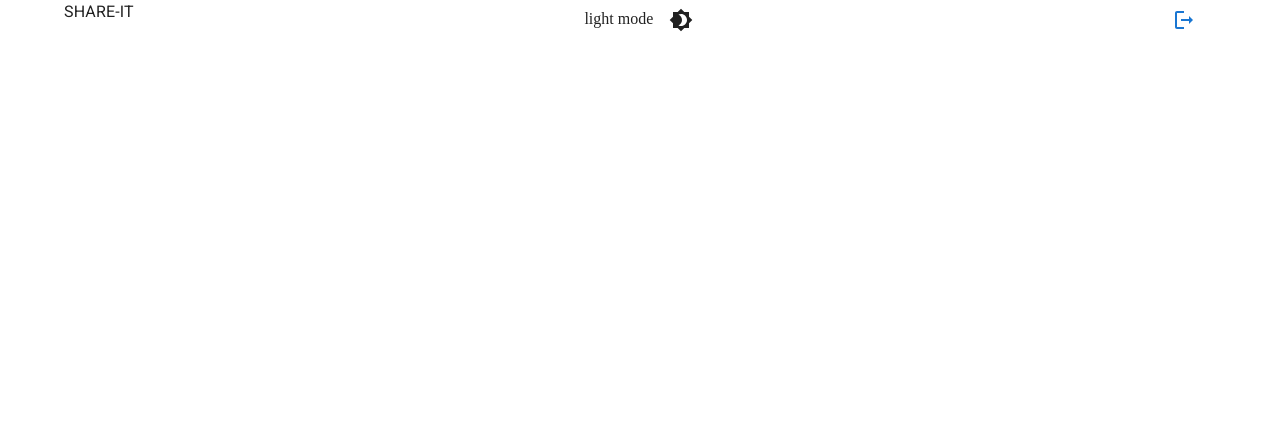
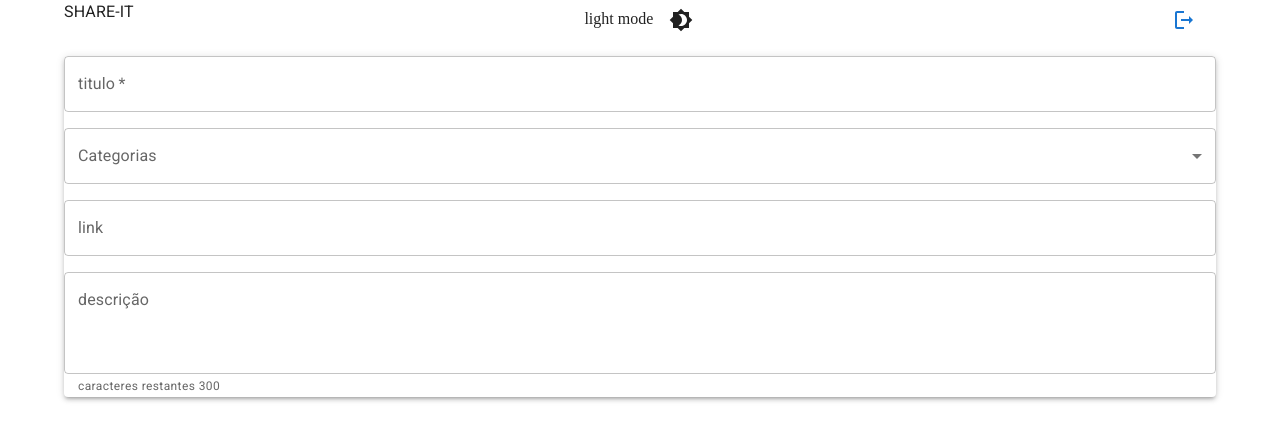
Before and after one commit to Notye1K/share-it, a React (Create React App) app: page / in a window 1280 px wide. Shown: the top 440 px of the page. Built offline with nearby package versions, Linux system fonts and the light colour scheme.

Commit message:
feat: add constraints for categories and description

```diff
--- a/src/Pages/Publications/index.js
+++ b/src/Pages/Publications/index.js
@@ -1,12 +1,131 @@
-import { Box } from '@mui/material'
+import {
+    Box,
+    Checkbox,
+    Container,
+    FormControl,
+    InputLabel,
+    ListItemText,
+    MenuItem,
+    OutlinedInput,
+    Paper,
+    Select,
+    TextField,
+} from '@mui/material'
+import { useContext, useState } from 'react'
 import Header from '../../Components/Header'
+import AlertContext from '../../Contexts/AlertContext'
 
+const ITEM_HEIGHT = 48
+const ITEM_PADDING_TOP = 8
+const MenuProps = {
+    PaperProps: {
+        style: {
+            maxHeight: ITEM_HEIGHT * 4.5 + ITEM_PADDING_TOP,
+            width: 250,
+        },
+    },
+}
+
+const names = [
+    'Oliver Hansen',
+    'Van Henry',
+    'April Tucker',
+    'Ralph Hubbard',
+    'Omar Alexander',
+    'Carlos Abbott',
+    'Miriam Wagner',
+    'Bradley Wilkerson',
+    'Virginia Andrews',
+    'Kelly Snyder',
+]
+
+let selected = ''
 export default function Publications() {
+    const [personName, setPersonName] = useState([])
+    const { setOpen, setMessage } = useContext(AlertContext)
+
+    const handleChange = (event) => {
+        const {
+            target: { value },
+        } = event
+        if (
+            personName.length >= 3 &&
+            personName.every((name) => name !== selected)
+        ) {
+            setMessage('No máximo 3 categorias')
+            setOpen(true)
+            return
+        }
+        setPersonName(typeof value === 'string' ? value.split(',') : value)
+    }
     return (
         <>
             <Header />
 
-            <Box></Box>
+            <Box>
+                <Container>
+                    <Paper
+                        elevation={3}
+                        sx={{
+                            display: 'flex',
+                            flexDirection: 'column',
+                            gap: '1em',
+                        }}
+                    >
+                        <TextField
+                            id="outlined-basic"
+                            label="titulo"
+                            variant="outlined"
+                            required
+                        />
+                        <FormControl>
+                            <InputLabel id="demo-multiple-checkbox-label">
+                                Categorias
+                            </InputLabel>
+                            <Select
+                                labelId="demo-multiple-checkbox-label"
+                                id="demo-multiple-checkbox"
+                                multiple
+                                value={personName}
+                                onChange={handleChange}
+                                input={<OutlinedInput label="Categorias" />}
+                                renderValue={(selected) => selected.join(', ')}
+                                MenuProps={MenuProps}
+                            >
+                                {names.map((name) => (
+                                    <MenuItem
+                                        key={name}
+                                        value={name}
+                                        onClick={() => (selected = name)}
+                                    >
+                                        <Checkbox
+                                            checked={
+                                                personName.indexOf(name) > -1
+                                            }
+                                        />
+                                        <ListItemText primary={name} />
+                                    </MenuItem>
+                                ))}
+                            </Select>
+                        </FormControl>
+                        <TextField
+                            id="outlined-basic"
+                            label="link"
+                            variant="outlined"
+                            type="url"
+                        />
+                        <TextField
+                            id="outlined-multiline-static"
+                            label="descrição"
+                            variant="outlined"
+                            multiline
+                            rows={3}
+                            inputProps={{ maxLength: 300 }}
+                            helperText={`caracteres restantes 300`}
+                        />
+                    </Paper>
+                </Container>
+            </Box>
         </>
     )
 }
```
